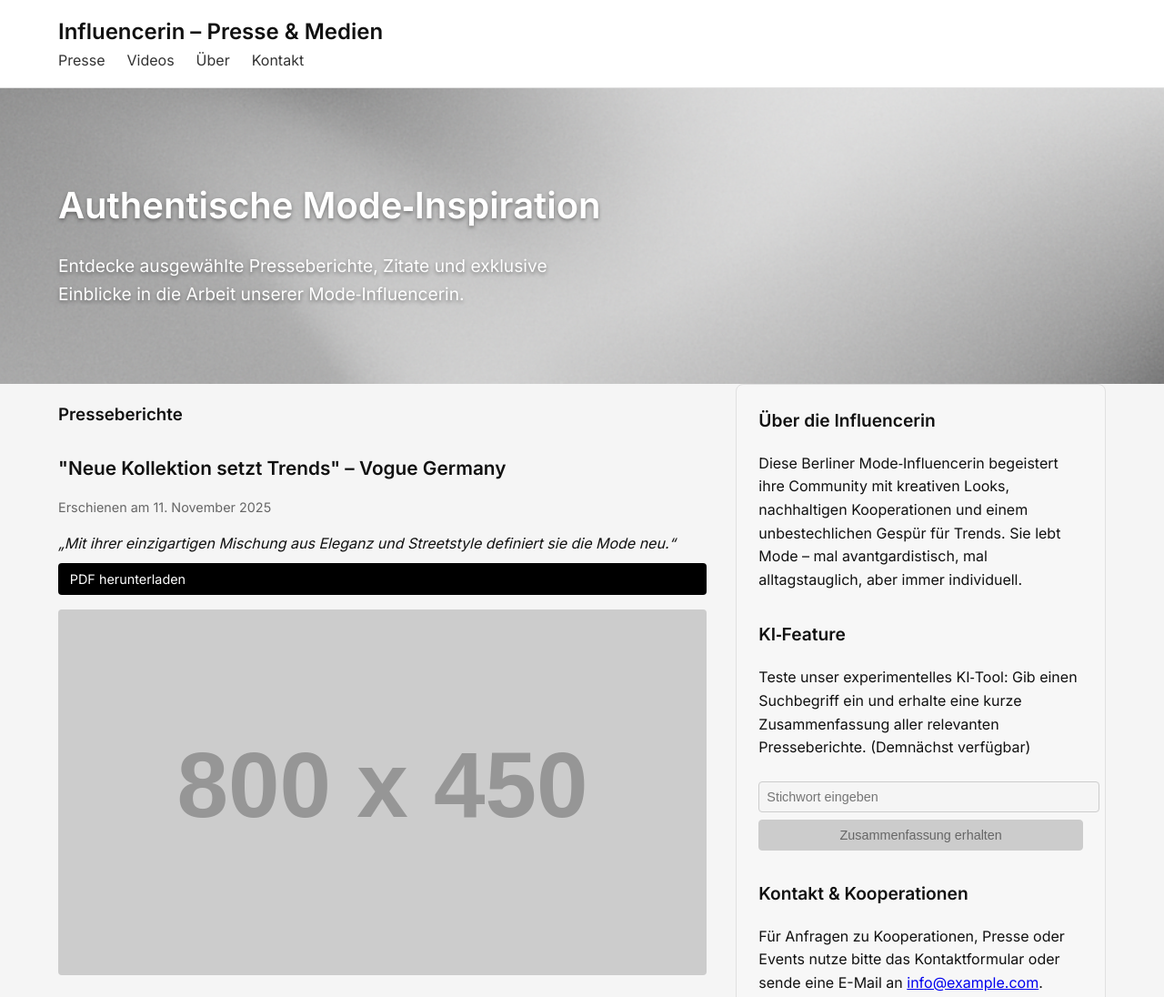
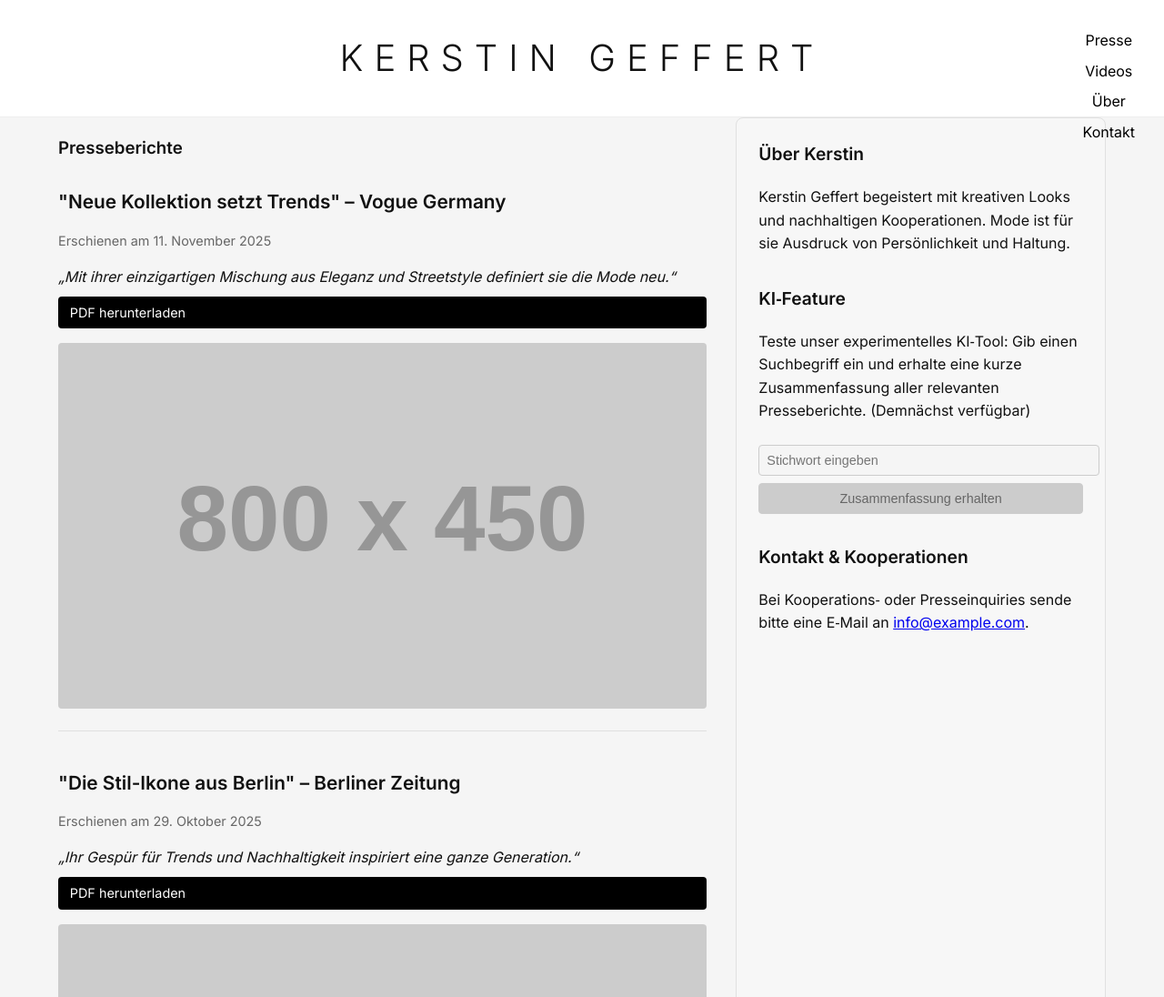
Before and after one commit to Wolf-Achtung/kerstin-press-site, a plain HTML site: page index.html in a window 1280 px wide. Shown: the top 1096 px of the page at 91% size. Drawn offline with Linux system fonts and the light colour scheme; placeholder pictures from the web are drawn by us.

Commit message:
Add files via upload

```diff
--- a/index.html
+++ b/index.html
@@ -12,8 +12,7 @@
 <body>
     <!-- Header -->
     <header class="site-header">
-        <div class="container">
-            <h1 class="site-title">Influencerin – Presse & Medien</h1>
+        <h1 class="site-title">Kerstin Geffert</h1>
         <nav class="site-nav">
             <ul>
                 <li><a href="#presse">Presse</a></li>
@@ -22,18 +21,9 @@
                 <li><a href="#kontakt">Kontakt</a></li>
             </ul>
         </nav>
-        </div>
     </header>
 
-    <!-- Hero Section -->
-    <section class="hero">
-        <div class="container">
-            <div class="hero-content">
-                <h2>Authentische Mode‑Inspiration</h2>
-                <p>Entdecke ausgewählte Presseberichte, Zitate und exklusive Einblicke in die Arbeit unserer Mode‑Influencerin.</p>
-            </div>
-        </div>
-    </section>
+    <!-- Removed hero section for a minimal intro -->
 
     <!-- Main Content and Sidebar -->
     <main class="container">
@@ -81,8 +71,8 @@
         <!-- Sidebar -->
         <aside class="sidebar">
             <section id="ueber">
-                <h3>Über die Influencerin</h3>
-                <p>Diese Berliner Mode‑Influencerin begeistert ihre Community mit kreativen Looks, nachhaltigen Kooperationen und einem unbestechlichen Gespür für Trends. Sie lebt Mode – mal avantgardistisch, mal alltagstauglich, aber immer individuell.</p>
+                <h3>Über Kerstin</h3>
+                <p>Kerstin Geffert begeistert mit kreativen Looks und nachhaltigen Kooperationen. Mode ist für sie Ausdruck von Persönlichkeit und Haltung.</p>
             </section>
             <section class="ai-feature">
                 <h3>KI‑Feature</h3>
@@ -92,7 +82,7 @@
             </section>
             <section id="kontakt">
                 <h3>Kontakt & Kooperationen</h3>
-                <p>Für Anfragen zu Kooperationen, Presse oder Events nutze bitte das Kontaktformular oder sende eine E-Mail an <a href="mailto:info@example.com">info@example.com</a>.</p>
+                <p>Bei Kooperations‑ oder Presseinquiries sende bitte eine E‑Mail an <a href="mailto:info@example.com">info@example.com</a>.</p>
             </section>
         </aside>
     </main>
@@ -100,7 +90,7 @@
     <!-- Footer -->
     <footer class="site-footer">
         <div class="container">
-            <p>&copy; 2025 Influencerin Name. Alle Rechte vorbehalten.</p>
+            <p>&copy; 2025 Kerstin Geffert / Silk Relations – Berlin</p>
             <nav class="footer-nav">
                 <ul>
                     <li><a href="#">Impressum</a></li>
--- a/style.css
+++ b/style.css
@@ -24,8 +24,9 @@ body {
 /* Header */
 .site-header {
     background-color: #fff;
-    border-bottom: 1px solid #e0e0e0;
-    padding: 1rem 0;
+    border-bottom: 1px solid #eee;
+    padding: 2rem;
+    text-align: center;
     position: sticky;
     top: 0;
     z-index: 1000;
@@ -33,8 +34,16 @@ body {
 
 .site-title {
     margin: 0;
-    font-size: 1.5rem;
-    font-weight: 600;
+    font-size: 2.5rem;
+    font-weight: 300;
+    letter-spacing: 0.3em;
+    text-transform: uppercase;
+}
+
+.site-nav {
+    position: absolute;
+    top: 2rem;
+    right: 2rem;
 }
 
 .site-nav ul {
@@ -42,18 +51,19 @@ body {
     padding: 0;
     margin: 0;
     display: flex;
-    gap: 1.5rem;
+    flex-direction: column;
+    gap: 0.5rem;
 }
 
 .site-nav a {
     text-decoration: none;
-    color: #333;
+    color: #000;
     font-weight: 500;
     transition: color 0.2s;
 }
 
 .site-nav a:hover {
-    color: #555;
+    color: #666;
 }
 
 /* Hero */
```
Lines whose indentation alone changed are shown as unchanged.
